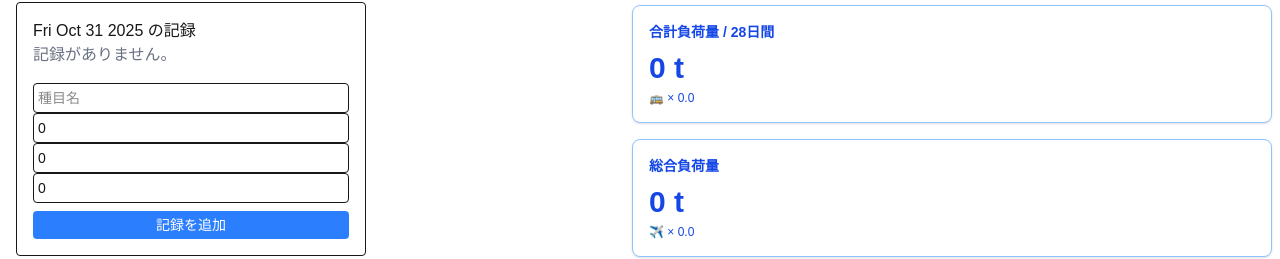
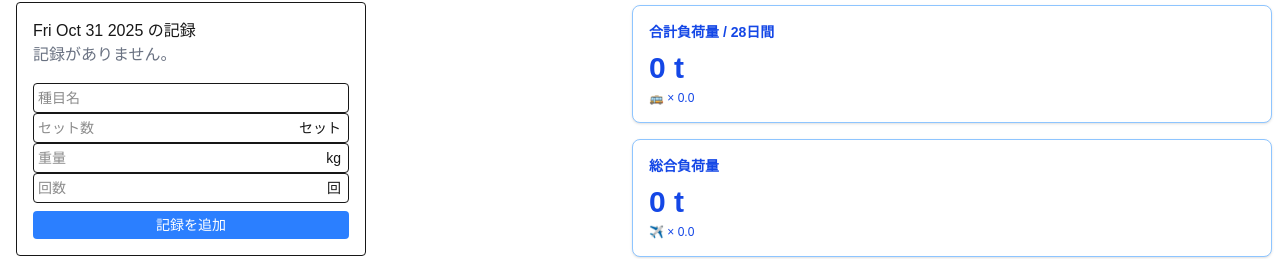
Before and after one commit to tanida3/training-app, a Next.js app: page / in a window 1280 px wide. Shown: the part 376-635 px from the top of the page. Built offline with nearby package versions, Linux system fonts and the light colour scheme.

Commit message:
修正完了

```diff
--- a/components/Calendar.tsx
+++ b/components/Calendar.tsx
@@ -16,12 +16,11 @@ const CustomCalendar: React.FC = () => {
   const [records, setRecords] = useState<TrainingRecord[]>([]);
   const [form, setForm] = useState({
     exercise: '',
-    sets: 0,
-    weight: 0,
-    reps: 0
+    sets: '',
+    weight: '',
+    reps: ''
   });
 
-  CustomCalendar
   // 日付クリック
   const handleDateClick = (value: Date) => {
     setSelectedDate(value);
@@ -29,9 +28,10 @@ const CustomCalendar: React.FC = () => {
 
   // 入力フォーム変更
   const handleInputChange = (e: React.ChangeEvent<HTMLInputElement>) => {
+    const { name, value } = e.target;
     setForm({
       ...form,
-      [e.target.name]: e.target.type === 'number' ? Number(e.target.value) : e.target.value
+      [name]: value
     });
   };
 
@@ -41,20 +41,23 @@ const CustomCalendar: React.FC = () => {
 
     const newRecord: TrainingRecord = {
       date: isoDate,
-      ...form
+      exercise: form.exercise,
+      sets: Number(form.sets),
+      weight: Number(form.weight),
+      reps: Number(form.reps),
     };
 
     setRecords([...records, newRecord]);
 
     setForm({
       exercise: '',
-      sets: 0,
-      weight: 0,
-      reps: 0
+      sets: '',
+      weight: '',
+      reps: ''
     });
   };
 
-  // ★ 記録削除
+  // 記録削除
   const handleDeleteRecord = (index: number) => {
     const isoDate = selectedDate.toISOString().split('T')[0];
     const newRecords = records.filter(
@@ -75,7 +78,6 @@ const CustomCalendar: React.FC = () => {
   const selectedDateRecords = records.filter(
     (record) => record.date === selectedDateString
   );
-
 
   return (
     <div className="flex flex-col gap-4">
@@ -119,31 +121,45 @@ const selectedDateRecords = records.filter(
             onChange={handleInputChange}
             className="border p-1 text-sm rounded"
           />
+          <div className="relative">
             <input
-    type="number"
+              type="text"
+              inputMode="numeric"
+              pattern="[0-9]*"
               name="sets"
               placeholder="セット数"
               value={form.sets}
               onChange={handleInputChange}
-    className="border p-1 text-sm rounded"
+              className="w-full border p-1 pr-10 text-sm rounded"
             />
-
+            <span className="absolute right-2 top-1/2 transform -translate-y-1/2 text-sm">セット</span>
+          </div>
+          <div className="relative">
             <input
-    type="number"
+              type="text"
+              inputMode="numeric"
+              pattern="[0-9]*"
               name="weight"
-    placeholder="重量 (kg)"
+              placeholder="重量"
               value={form.weight}
               onChange={handleInputChange}
-    className="border p-1 text-sm rounded"
+              className="w-full border p-1 pr-10 text-sm rounded"
             />
+            <span className="absolute right-2 top-1/2 transform -translate-y-1/2 text-sm">kg</span>
+          </div>
+          <div className="relative">
             <input
-    type="number"
+              type="text"
+              inputMode="numeric"
+              pattern="[0-9]*"
               name="reps"
               placeholder="回数"
               value={form.reps}
               onChange={handleInputChange}
-    className="border p-1 text-sm rounded"
+              className="w-full border p-1 pr-10 text-sm rounded"
             />
+            <span className="absolute right-2 top-1/2 transform -translate-y-1/2 text-sm">回</span>
+          </div>
           <button
             onClick={handleAddRecord}
             className="bg-blue-500 text-white px-3 py-1 mt-2 rounded text-sm"
@@ -151,7 +167,6 @@ const selectedDateRecords = records.filter(
             記録を追加
           </button>
         </div>
-
       </div>
     </div>
   );
```
Lines whose indentation alone changed are shown as unchanged.
